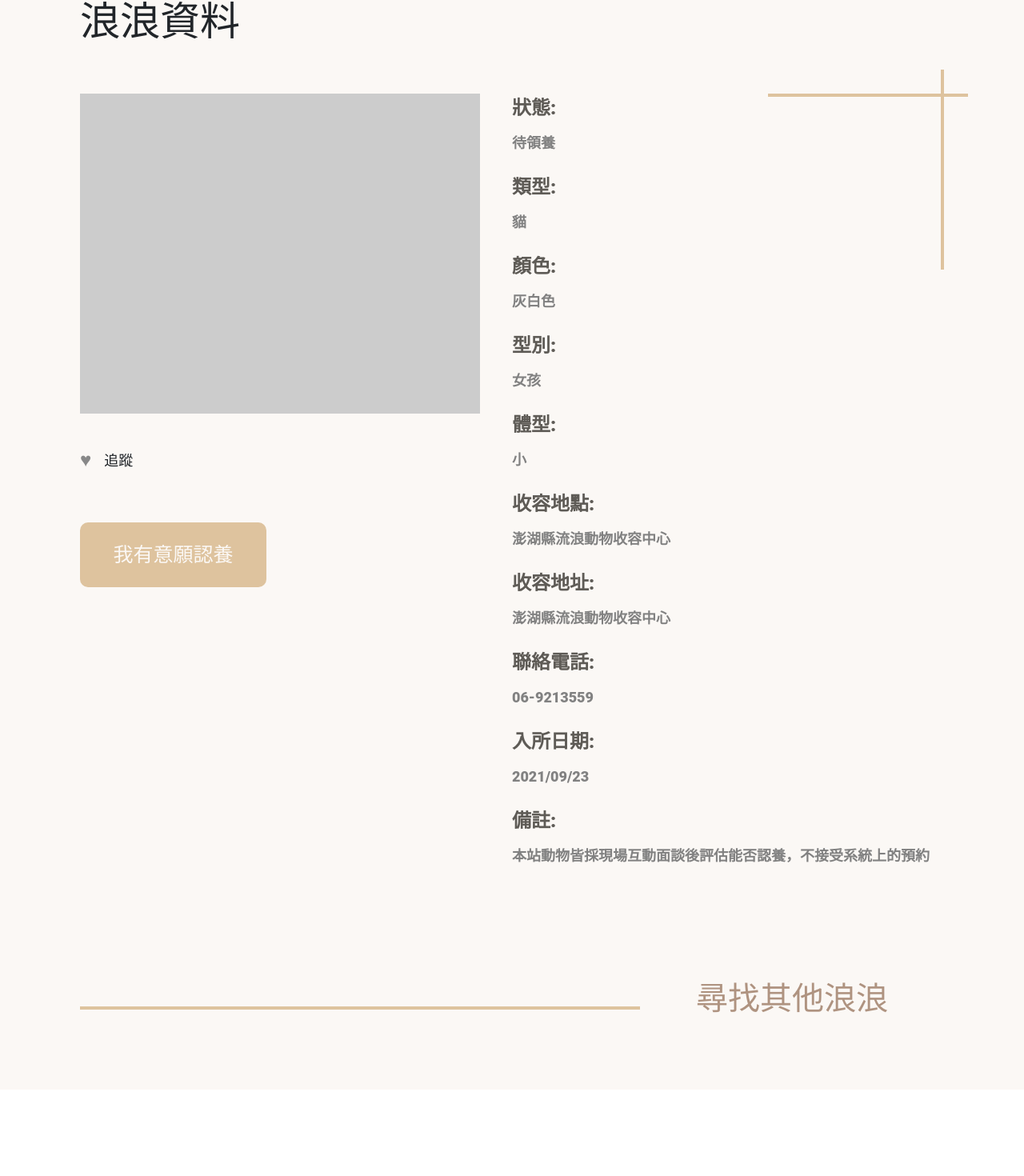
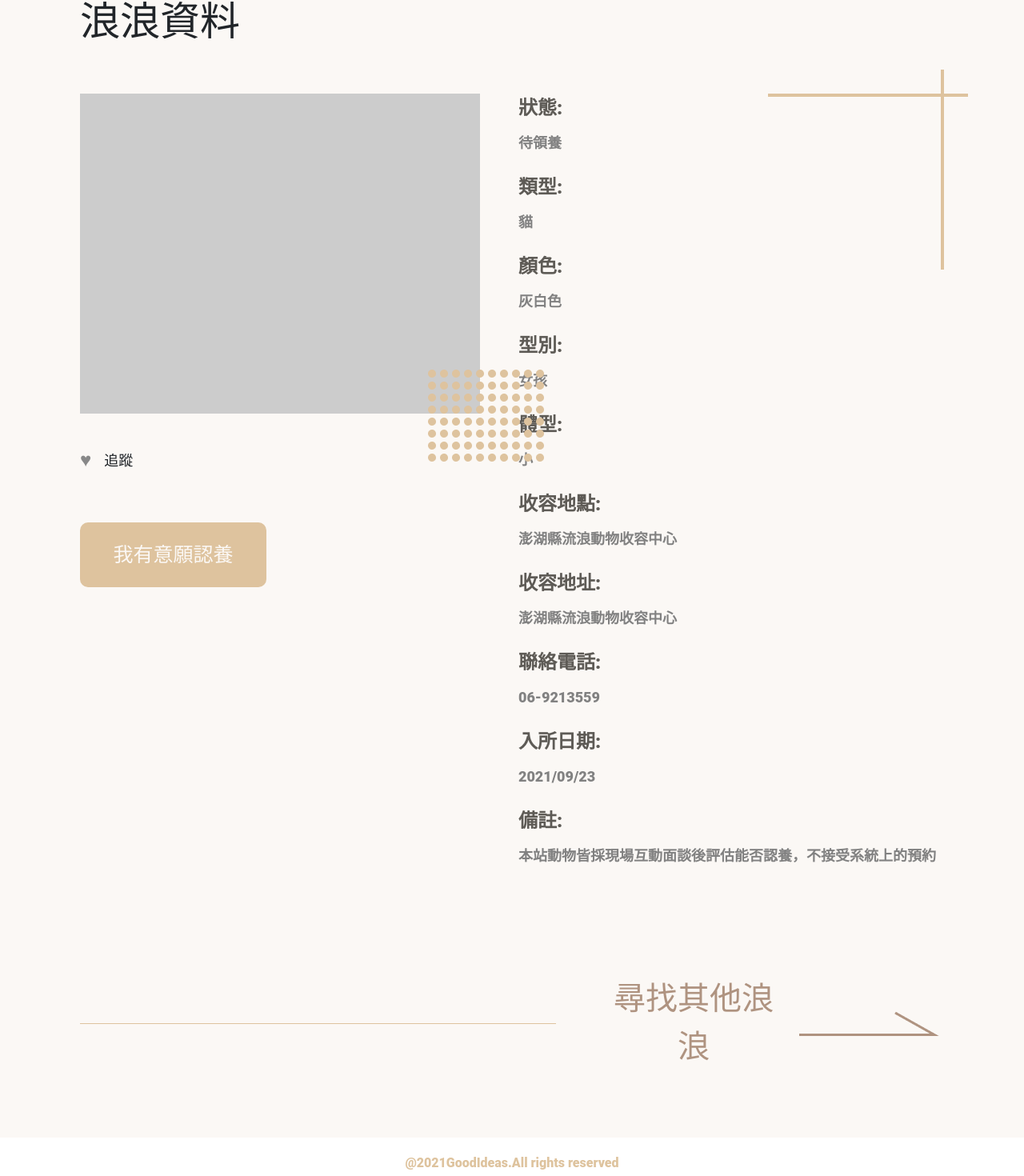
Before and after one commit to Chiahsuan-TW/pet-adoption, a Vue app: page /info in a window 1280 px wide. Shown: the part 151-1621 px from the top of the page at 80% size. Before the commit the page ends 1513 px from the top, so only its background shows below. Built offline with nearby package versions, Linux system fonts and the light colour scheme.

Commit message:
info feat 將footer新增成component並加到info

```diff
--- a/src/App.vue
+++ b/src/App.vue
@@ -3,16 +3,18 @@
     <Navbar />
   </header>
   <router-view />
+  <Footer />
 </template>
 
 <script>
 import "bootstrap";
 import "bootstrap/dist/css/bootstrap.css";
 import Navbar from "@/components/Navbar";
-
+import Footer from "@/components/Footer";
 export default {
   components: {
     Navbar,
+    Footer,
   },
 };
 </script>
--- /dev/null
+++ b/src/components/Footer.vue
@@ -0,0 +1,23 @@
+<template>
+  <footer>
+    <p>@2021GoodIdeas.All rights reserved</p>
+  </footer>
+</template>
+
+<script>
+export default {
+  name: "Footer",
+};
+</script>
+
+<style lang="scss" scoped>
+footer {
+  p {
+    color: color.$secondary;
+    padding: 20px 0;
+    text-align: center;
+    font-weight: 900;
+  }
+  background: #fff;
+}
+</style>
--- a/src/views/Info.vue
+++ b/src/views/Info.vue
@@ -7,11 +7,15 @@
         <!-- 裝飾線 -->
         <div class="line_horizontal"></div>
         <div class="line_vertical"></div>
-        <div class="row row-cols-1 row-cols-md-2 gx-0">
+        <div class="row row-cols-1 row-cols-md-2 gx-3">
           <div class="col">
             <!-- 左半部 -->
             <div class="info_visual">
-              <div class="info_img"></div>
+              <div class="info_img">
+                <div class="dots">
+                  <img src="./../assets/images/circles.png" alt="dots box" />
+                </div>
+              </div>
               <div class="tracking">
                 <span
                   :class="['tracking_icon', { favorite_true: isLiked }]"
@@ -53,12 +57,17 @@
         </div>
       </div>
       <!-- 裝飾線 -->
-      <div class="line_horizontal_long"></div>
-      <button type="button" class="text_btn">尋找其他浪浪</button>
+      <div class="search_others">
+        <div class="line_horizontal_long"></div>
+        <button type="button" class="text_btn">尋找其他浪浪</button>
+        <router-link :to="{ name: 'Search' }"
+          ><img src="./../assets/images/arrow-right.png" alt="right arraow"
+        /></router-link>
+      </div>
     </div>
   </div>
 
-  <!-- 認養須知 -->
+  <!-- 認養須知 modal -->
   <div
     class="adoption modal_layout modal fade"
     id="adoption"
@@ -340,6 +349,7 @@
     </div>
   </div>
 
+  <!-- 認養申請 modal -->
   <div
     class="application modal_layout modal fade"
     id="application"
@@ -494,6 +504,7 @@ export default {
 </script>
 
 <style scoped lang="scss">
+// animation
 @keyframes fontScale {
   0% {
     font-size: 24px;
@@ -512,7 +523,7 @@ export default {
 .tracking .tracking_icon.favorite_true {
   color: red;
 }
-// info
+// info style
 .info {
   max-width: 1440px;
   margin: 0 auto;
@@ -545,11 +556,18 @@ export default {
   margin-bottom: 120px;
 }
 .info_img {
+  position: relative;
   max-width: 500px;
   height: 400px;
   background-color: #ccc;
   margin-bottom: 40px;
+  .dots {
+    position: absolute;
+    bottom: -60px;
+    right: -80px;
+  }
 }
+//  追蹤按鈕
 .tracking {
   margin-bottom: 60px;
   span {
@@ -586,21 +604,48 @@ export default {
     }
   }
 }
+.search_others {
+  display: flex;
+  align-items: center;
+  img {
+    flex: 0 1 auto;
+    animation: move 0.5s infinite alternate;
+
+    @keyframes move {
+      0% {
+        transform: translateX(-6px);
+      }
+      25% {
+        transform: translateX(-3px);
+      }
+      50% {
+        transform: translateX(0px);
+      }
+      75% {
+        transform: translateX(5px);
+      }
+      100% {
+        transform: translateX(10px);
+      }
+    }
+  }
+}
 .line_horizontal_long {
-  display: inline-block;
+  flex: 0 1 auto;
   margin-right: 70px;
   width: 700px;
-  height: 4px;
+  height: 1px;
   background-color: color.$secondary;
 }
 .text_btn {
+  margin-right: 36px;
   font-size: 40px;
   background: transparent;
   color: color.$solid_circle;
   cursor: pointer;
 }
 
-// common set for modal
+// common setting for modal
 .modal_layout {
   width: 90%;
   margin: 0 auto;
@@ -689,6 +734,7 @@ export default {
     margin: 0;
   }
 }
+
 // adoption
 .adoption_form {
   color: color.$text_dark;
@@ -716,7 +762,7 @@ export default {
         background-color: color.$secondary;
       }
       &:hover {
-        outline: 2px solid #deb071;
+        outline: 4px solid #deb071;
       }
     }
     label {
@@ -779,7 +825,7 @@ button[data-bs-target="#application"] {
       background-color: color.$secondary;
     }
     &:hover {
-      outline: 2px solid #deb071;
+      outline: 4px solid #deb071;
     }
   }
   label {
--- a/src/views/Search.vue
+++ b/src/views/Search.vue
@@ -17,18 +17,14 @@
       </nav>
     </div>
   </div>
-
-    <footer>
-        <p>@2021GoodIdeas.All rights reserved</p>
-    </footer>
 </template>
 
 <script>
-import Card from '@/components/Card';
-import Api from '@/services/Api';
-import Filter from '@/components/Filter';
+import Card from "@/components/Card";
+import Api from "@/services/Api";
+import Filter from "@/components/Filter";
 export default {
-    name: 'Search',
+  name: "Search",
   components: {
     Card,
     Filter,
@@ -51,7 +47,7 @@ export default {
   },
   methods: {
     getCity(city) {
-            console.log('parent', city);
+      console.log("parent", city);
     },
   },
 };
@@ -109,14 +105,4 @@ h2 {
     @extend %pagination;
   }
 }
-
-footer {
-    p {
-        color: color.$secondary;
-        padding: 20px 0;
-        text-align: center;
-        font-weight: 900;
-    }
-    background: #fff;
-}
 </style>
```
Lines whose indentation alone changed are shown as unchanged.
